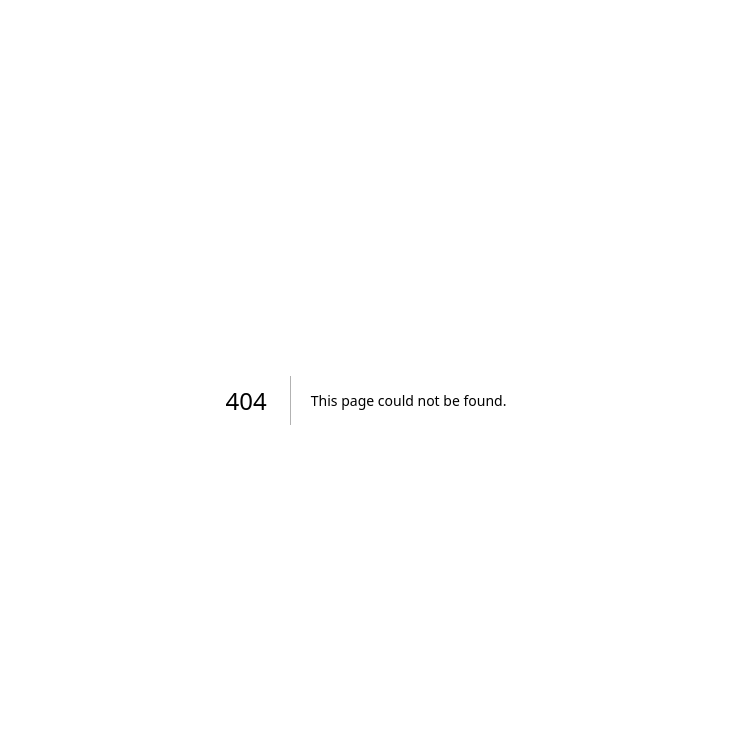
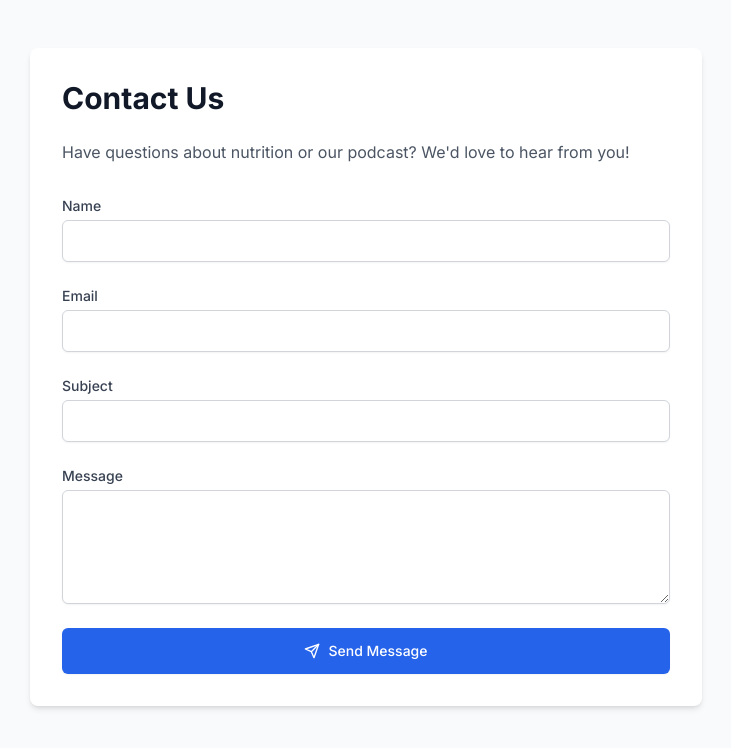
Before and after one commit to EricScottJohnston/foodtruth, a Next.js app: page /Contact in a window 1280 px wide. Before the commit this address had no page. Shown: the top 748 px of the page, without its empty margins (274-1005 px from the left). Built offline with nearby package versions, Linux system fonts and the light colour scheme.

Commit message:
Create page.js

```diff
--- /dev/null
+++ b/app/Contact/page.js
@@ -0,0 +1,148 @@
+// app/contact/page.jsx
+'use client';
+
+import React, { useState } from 'react';
+import { Send } from 'lucide-react';
+
+export default function ContactPage() {
+  const [formData, setFormData] = useState({
+    name: '',
+    email: '',
+    subject: '',
+    message: ''
+  });
+  const [status, setStatus] = useState('');
+
+  const handleSubmit = async (e) => {
+    e.preventDefault();
+    setStatus('sending');
+
+    try {
+      const response = await fetch('/api/contact', {
+        method: 'POST',
+        headers: {
+          'Content-Type': 'application/json',
+        },
+        body: JSON.stringify(formData),
+      });
+
+      if (response.ok) {
+        setStatus('success');
+        setFormData({ name: '', email: '', subject: '', message: '' });
+      } else {
+        setStatus('error');
+      }
+    } catch (error) {
+      setStatus('error');
+    }
+  };
+
+  const handleChange = (e) => {
+    setFormData({
+      ...formData,
+      [e.target.name]: e.target.value
+    });
+  };
+
+  return (
+    <div className="min-h-screen bg-gray-50 py-12 px-4 sm:px-6 lg:px-8">
+      <div className="max-w-2xl mx-auto">
+        <div className="bg-white p-8 rounded-lg shadow-md">
+          <h1 className="text-3xl font-bold text-gray-900 mb-6">Contact Us</h1>
+          <p className="text-gray-600 mb-8">
+            Have questions about nutrition or our podcast? We'd love to hear from you!
+          </p>
+
+          <form onSubmit={handleSubmit} className="space-y-6">
+            <div>
+              <label htmlFor="name" className="block text-sm font-medium text-gray-700">
+                Name
+              </label>
+              <input
+                type="text"
+                id="name"
+                name="name"
+                value={formData.name}
+                onChange={handleChange}
+                required
+                className="mt-1 block w-full rounded-md border border-gray-300 px-3 py-2 shadow-sm focus:border-blue-500 focus:outline-none focus:ring-1 focus:ring-blue-500"
+              />
+            </div>
+
+            <div>
+              <label htmlFor="email" className="block text-sm font-medium text-gray-700">
+                Email
+              </label>
+              <input
+                type="email"
+                id="email"
+                name="email"
+                value={formData.email}
+                onChange={handleChange}
+                required
+                className="mt-1 block w-full rounded-md border border-gray-300 px-3 py-2 shadow-sm focus:border-blue-500 focus:outline-none focus:ring-1 focus:ring-blue-500"
+              />
+            </div>
+
+            <div>
+              <label htmlFor="subject" className="block text-sm font-medium text-gray-700">
+                Subject
+              </label>
+              <input
+                type="text"
+                id="subject"
+                name="subject"
+                value={formData.subject}
+                onChange={handleChange}
+                required
+                className="mt-1 block w-full rounded-md border border-gray-300 px-3 py-2 shadow-sm focus:border-blue-500 focus:outline-none focus:ring-1 focus:ring-blue-500"
+              />
+            </div>
+
+            <div>
+              <label htmlFor="message" className="block text-sm font-medium text-gray-700">
+                Message
+              </label>
+              <textarea
+                id="message"
+                name="message"
+                value={formData.message}
+                onChange={handleChange}
+                required
+                rows={4}
+                className="mt-1 block w-full rounded-md border border-gray-300 px-3 py-2 shadow-sm focus:border-blue-500 focus:outline-none focus:ring-1 focus:ring-blue-500"
+              />
+            </div>
+
+            <div>
+              <button
+                type="submit"
+                disabled={status === 'sending'}
+                className="w-full flex justify-center items-center py-3 px-4 border border-transparent rounded-md shadow-sm text-sm font-medium text-white bg-blue-600 hover:bg-blue-700 focus:outline-none focus:ring-2 focus:ring-offset-2 focus:ring-blue-500"
+              >
+                <Send className="w-4 h-4 mr-2" />
+                {status === 'sending' ? 'Sending...' : 'Send Message'}
+              </button>
+            </div>
+
+            {status === 'success' && (
+              <div className="rounded-md bg-green-50 p-4">
+                <p className="text-sm font-medium text-green-800">
+                  Message sent successfully! We'll get back to you soon.
+                </p>
+              </div>
+            )}
+
+            {status === 'error' && (
+              <div className="rounded-md bg-red-50 p-4">
+                <p className="text-sm font-medium text-red-800">
+                  There was an error sending your message. Please try again later.
+                </p>
+              </div>
+            )}
+          </form>
+        </div>
+      </div>
+    </div>
+  );
+}
```
